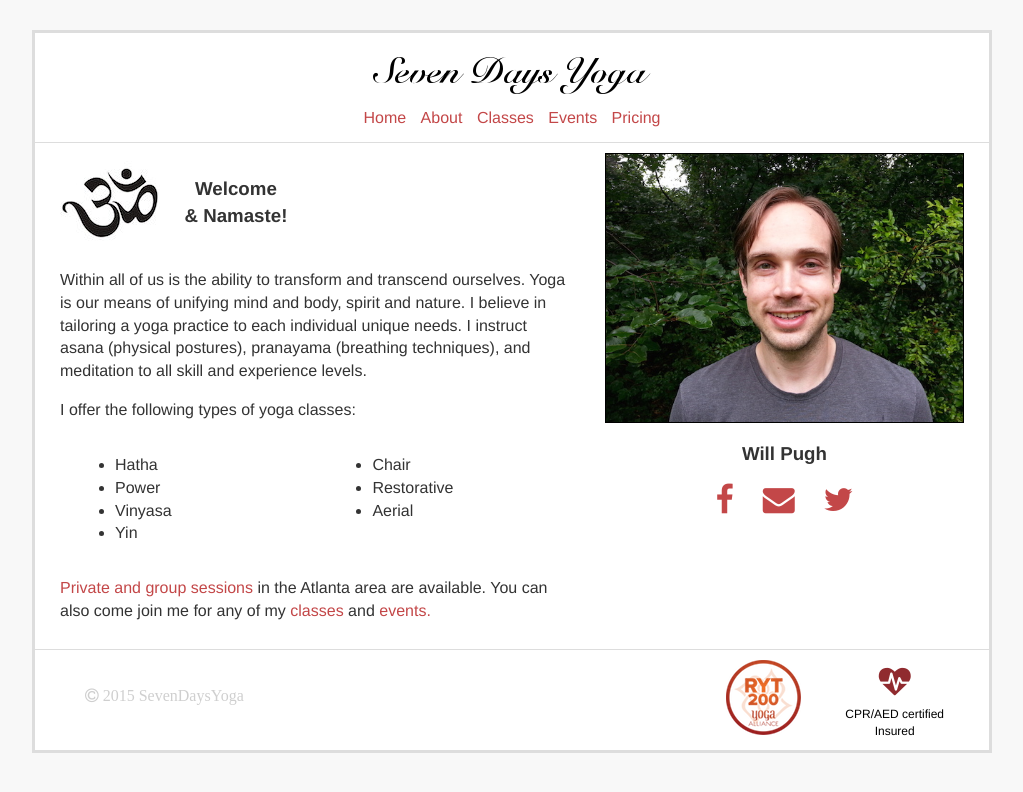
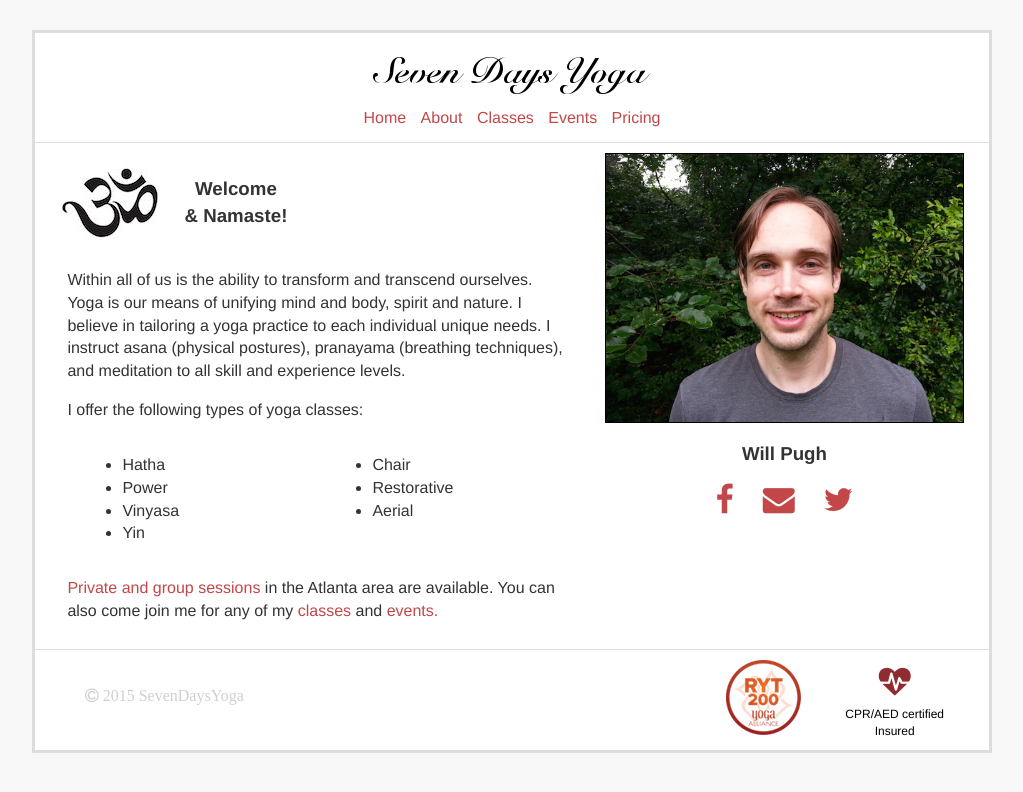
Before and after one commit to sevendaysyoga/sevendaysyoga.github.io, a Jekyll site: the page built from index.html, in a window 1280 px wide. Shown: the top 792 px of the page, without its empty margins (128-1151 px from the left). Built offline with Jekyll 4.4.1, drawn with Linux system fonts in a browser that asks for light colours; nearby versions of some CDN libraries.

Commit message:
changed max width

```diff
--- a/_sass/_home.scss
+++ b/_sass/_home.scss
@@ -15,6 +15,11 @@
 	}
 }
 
+.info {
+	max-width:500px;
+	margin:0 auto;
+}
+
 #will {
 	max-width:400px;
 	margin:0 auto;
--- a/index.html
+++ b/index.html
@@ -13,6 +13,7 @@ title: Home
 					<h3>& Namaste!</h3>
 				</div>
 			</div>
+			<div class = "info">
 			<p>Within all of us is the ability to transform and transcend ourselves. Yoga is our means of unifying mind and body, spirit and nature. I believe in tailoring a yoga practice to each individual unique needs. I instruct asana (physical postures), pranayama (breathing techniques), and meditation to all skill and experience levels.</p>
 			<p>I offer the following types of yoga classes:
 			<div class = "row list">
@@ -33,6 +34,7 @@ title: Home
 					</div>
 			</div>
 			 </p><a href="/pricing">Private and group sessions</a> in the Atlanta area are available. You can also come join me for any of my <a href="/classes">classes</a> and <a href="/events">events.</a></p>
+			 </div>
 		</div>
 		<div class = "col-sm-5">
 			<div id = "will">
```
